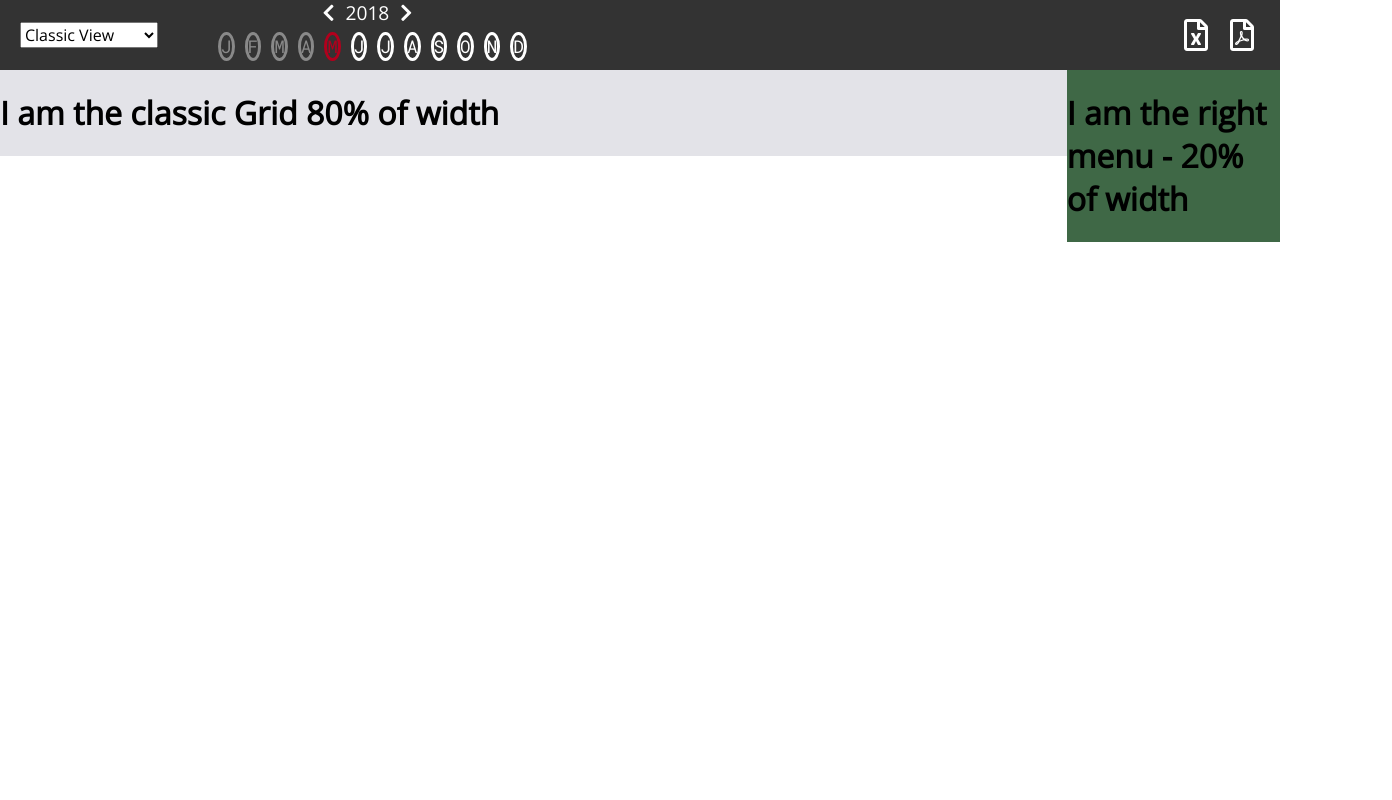
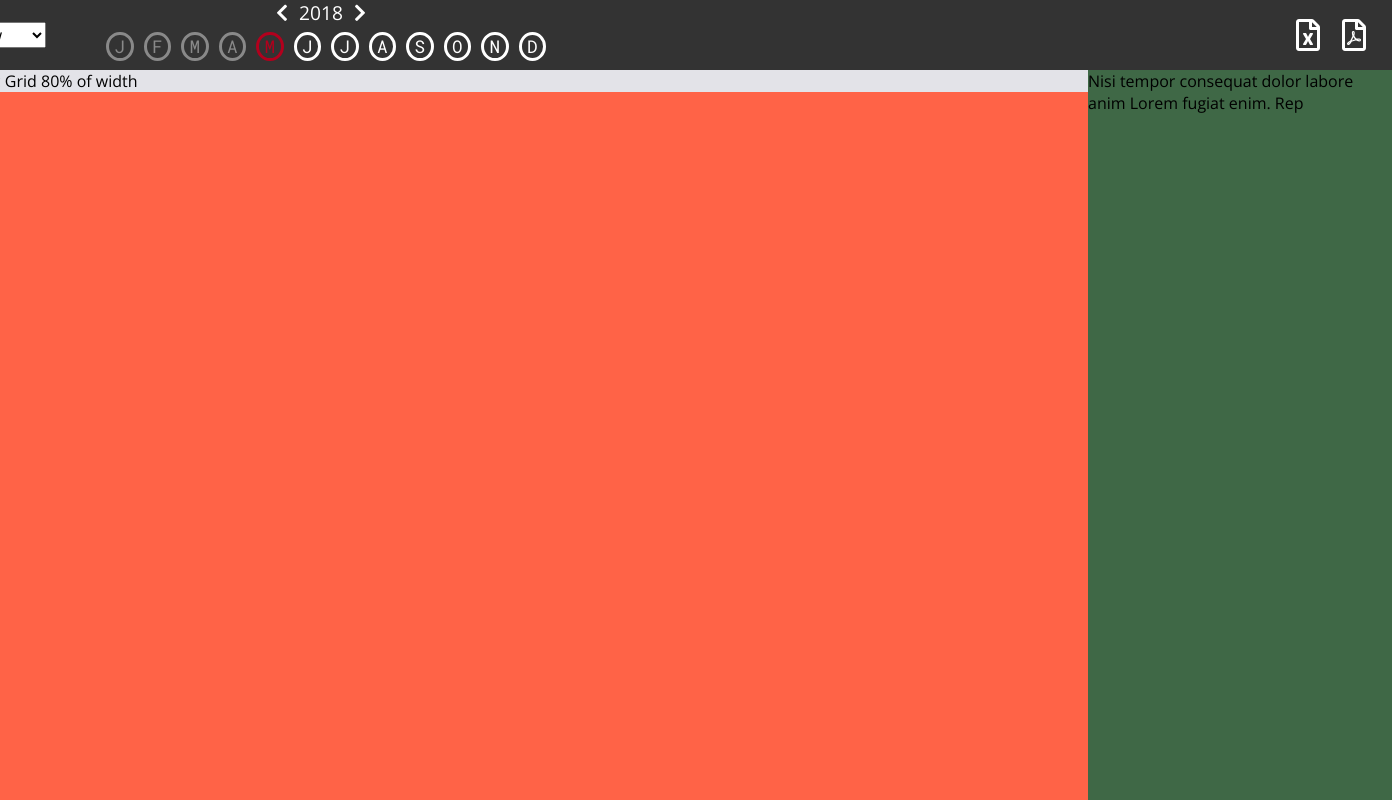
Before and after one commit to vsmithy/PhysicianSchedules, a React app: page / in a window 1280 px wide. Shown: the top 800 px of the page, 1392 px wide, since content can reach past the window. Built offline with nearby package versions, Linux system fonts and the light colour scheme.

Commit message:
style updates

```diff
--- a/public/index.html
+++ b/public/index.html
@@ -10,8 +10,8 @@
     -->
     <link rel="manifest" href="%PUBLIC_URL%/manifest.json">
     <link rel="shortcut icon" href="%PUBLIC_URL%/favicon.ico">
+    <link rel="stylesheet" href="https://fonts.googleapis.com/css?family=Open+Sans|Open+Sans+Condensed:300|Roboto+Mono">
     <link rel="stylesheet" type="text/css" href="normalize.css">
-    <link rel="stylesheet" href="https://fonts.googleapis.com/css?family=Open+Sans|Open+Sans+Condensed:300|Roboto+Mono">
     <link rel="stylesheet" type="text/css" href="styles.css">
     <link rel="stylesheet" href="https://fonts.googleapis.com/icon?family=Material+Icons">
     <link rel="stylesheet" href="https://use.fontawesome.com/releases/v5.0.10/css/all.css" integrity="sha384-+d0P83n9kaQMCwj8F4RJB66tzIwOKmrdb46+porD/OvrJ+37WqIM7UoBtwHO6Nlg" crossorigin="anonymous">
--- a/public/styles.css
+++ b/public/styles.css
@@ -3,47 +3,51 @@ html {
   width: 100%;
   font-size: 16px;
   font-family: 'Open Sans', sans-serif;
+  margin: 0;
+  padding: 0;
+  background-color: wheat;
+  display: flex;
+  flex-direction: row;
+  justify-content: center;
+  align-items: flex-start;
 }
 
 body {
   margin: 0;
   padding: 0;
-  height: 1000px;
-  width: 100%;
+  height: 100%;
+  width: 94rem;
+  background-color: tomato;
 }
 
-
+section, aside {
+  margin: 0;
+  padding: 0;
+}
 /* ------- now for the classic view styles (flexbox) ------------ */
-/*                   main area                      */
+/*                      body                        */
 /*                  /         \                     */
 /*           classicHeader     gridStats            */
 /*                             \        \           */
 /*                             grid      rightMenus */
 /* ----------------------------------------------------------------*/
 
-.mainArea {
-  margin: 0;
-  padding: 0;
-  height: 1000px;
-  width: 100%;
-}
-
 .classicHeader {
   margin: 0;
   padding: 0;
-  height: 70px;
+  height: 4.4rem;
   width: 100%;
+  background-color: #333;
   display: flex;
   flex-direction: row;
   justify-content: flex-start;
   align-items: center;
-  background-color: #333;
 }
 
 .gridStats {
   margin: 0;
   padding: 0;
-  height: 950px;
+  height: 100%;
   width: 100%;
   display: flex;
   flex-direction: row;
@@ -51,16 +55,10 @@ body {
   align-items: flex-start;
 }
 
-.grid {
-  flex: 10;
-  background-color: #e3e3e8;
-}
 
-.rightMenus {
-  flex: 2;
-  background-color: #3f6846;
-}
 
+
+/* header stuffs */
 #viewSelect1 {
   flex: 1;
   margin-left: 20px;
@@ -74,8 +72,28 @@ body {
   display: flex;
 }
 
+.exportIcons {
+  flex: 1;
+  display: flex;
+  padding-right: 20px;
+  justify-content: flex-end;
+  align-items: center;
+}
+
+.exportIcons > button {
+  display: inline;
+  margin-left: 10px;
+  color: #fff;
+  background-color: #333;
+  border: none;
+}
+
+.exportIcons > button:hover {
+  color: #b2001d;
+}
+
 .calMonthFlex {
-  flex: .3;
+  width: 450px;
   height: 100%;
   display: flex;
   flex-direction: column;
@@ -152,22 +170,22 @@ body {
   border-color: #898989;
 }
 
-.exportIcons {
-  flex: 1;
-  display: flex;
-  padding-right: 20px;
-  justify-content: flex-end;
-  align-items: center;
+
+
+/* gridstats stuffs */
+.grid {
+  margin: 0;
+  padding: 0;
+  flex-basis: 75rem;
+  background-color: #e3e3e8;
+  display: inline-block;
 }
 
-.exportIcons > button {
-  display: inline;
-  margin-left: 10px;
-  color: #fff;
-  background-color: #333;
-  border: none;
+.rightMenus {
+  margin: 0;
+  padding: 0;
+  height: 60rem;
+  flex-basis: 19rem;
+  background-color: #3f6846;
+  display: inline-block;
 }
-
-.exportIcons > button:hover {
-  color: #b2001d;
-}
--- a/src/components/classicView/ClassicNavCal.js
+++ b/src/components/classicView/ClassicNavCal.js
@@ -49,7 +49,7 @@ export default class ClassicNavCal extends Component {
     const whichClass = (idx) => currentViewProperties.currentMonth > idx ? 'calCircleColorPast' : 'calCircleColor'
 
     return (
-      <div className='classicNavCal'>
+      <span className='classicNavCal'>
         <div className='calMonthFlex'>
           <span className='calNavYear'>
             <button onClick={() => this.props.changeYear(-1)}><i className="fas fa-chevron-left"></i></button>
@@ -67,7 +67,7 @@ export default class ClassicNavCal extends Component {
             }
           </ul>
         </div>
-      </div>
+      </span>
     )//return
   }//render
 }//ClassicNavCal
--- a/src/components/classicView/Grid.js
+++ b/src/components/classicView/Grid.js
@@ -9,9 +9,9 @@ export default class Grid extends Component {
 
   render(){
     return (
-      <div className="grid">
-        <h1>I am the classic Grid 80% of width</h1>
-      </div>
+      <section className="grid">
+        I am the classic Grid 80% of width
+      </section>
     )//return
   }//render
 }//grid
--- a/src/components/classicView/Header.js
+++ b/src/components/classicView/Header.js
@@ -3,7 +3,7 @@ import ClassicNavCal from './ClassicNavCal'
 export default class Header extends Component {
   render(){
     return (
-      <div className='classicHeader'>
+      <header className='classicHeader'>
         <select name="viewSelect" id="viewSelect1">
           <option value="classic">Classic View</option>
           <option value="orview">OR Schedule</option>
@@ -15,7 +15,7 @@ export default class Header extends Component {
           <button onClick={() => this.props.excelExport()}><i className="far fa-file-excel fa-2x"></i></button>
           <button onClick={() => this.props.pdfExport()}><i className="far fa-file-pdf fa-2x"></i></button>
         </span>
-      </div>
+      </header>
     )//return
   }//render
 }//header
--- a/src/components/classicView/RightMenus.js
+++ b/src/components/classicView/RightMenus.js
@@ -9,9 +9,31 @@ export default class RightMenus extends Component {
 
   render(){
     return (
-      <div className='rightMenus'>
-        <h1>I am the right menu - 20% of width</h1>
-      </div>
+      <aside className='rightMenus'>
+        Nisi tempor consequat dolor labore anim Lorem fugiat enim. Rep
+      </aside>
     )//return
   }//render
 }//right mennu
+
+
+      // <aside className='rightMenus'>
+      //   <h2>section1</h2>
+      //   <section>
+      //     <ul>
+      //       <li>btn</li>
+      //       <li>btn</li>
+      //       <li>btn</li>
+      //       <li>btn</li>
+      //       <li>btn</li>
+      //       <li>btn</li>
+      //       <li>btn</li>
+      //     </ul>
+      //   </section>
+      //   <h2>section2</h2>
+      //   <section>Nostrud ea labore do nisi aute proident ex ex eiusmod nulla nostrud nulla et nostrud. Do aliquip labore proident labore aliquip tempor exercitation fugiat esse minim. Culpa dolor proident adipisicing cupidatat non proident. Reprehenderit et eiusmod id quis.</section>
+      //   <h2>section3</h2>
+      //   <section>Nisi tempor consequat dolor labore anim Lorem fugiat enim. Reprehenderit ipsum ipsum officia esse ullamco amet eiusmod veniam cupidatat velit dolore cillum. Officia nulla dolor aliqua exercitation magna aliquip elit sint sint excepteur laboris dolore eiusmod.</section>
+      //   <h2>section4</h2>
+      //   <section>CRUD of Notes section</section>
+      // </aside>
--- a/src/containers/ClassicContainer.js
+++ b/src/containers/ClassicContainer.js
@@ -12,19 +12,18 @@ import RightMenus from '../components/classicView/RightMenus'
 class ClassicContainer extends Component {
   render(){
     return (
-      <div className='mainArea'>
+      <body>
         <Header {...this.props} />
-        <section className='gridStats'>
+        <main className='gridStats'>
           <Grid />
           <RightMenus />
-        </section>
-      </div>
+        </main>
+      </body>
     )//return
   }//render
 }//Component
 
 const mapStateToProps = state => ({
-  classicViewData: state.classicViewData,
   currentViewProperties: state.currentViewProperties,
   shifts: state.shifts
  })
--- a/src/reducers/classicViewData.js
+++ /dev/null
@@ -1,43 +0,0 @@
-import { CHANGE_VIEW, CHANGE_MONTH } from '../actions/constants'
-
-const initialDate = new Date()
-const initialState = {
-  mealFilter: 'Breakfast',
-  chosenDate: initialDate,
-  chosenRecipeSearch: 'breakfastData',
-  newSearchBreakfast: true,
-  newSearchLunch: true,
-  newSearchDinner: true,
-  newSearchDessert: true,
-}
-
-export default function inventory(state = initialState, action){
-  switch(action.type){
-    case CHANGE_VIEW:
-      if(!(state.every(item => action.name !== item.name))){
-        return state
-      } else {
-          return [
-            {
-              name: action.name,
-              amount: action.amount,
-              checked: false,
-              id: state.reduce((maxId, item) => Math.max(item.id, maxId), -1) + 1
-            },
-            ...state
-          ]
-      }//else
-    case CHANGE_MONTH:
-      if(action.name === '' || action.name === ' '){
-        return state
-      } else if(!(state.every(item => (action.name+action.amount) !== (item.name+item.amount) ))){
-        return state
-      } else{
-        return state.map( item =>
-          item.id === action.id ? { ...item, name: action.name, amount: action.amount } : item
-        )
-      }
-    default:
-      return state
-  }//switch
-}//inventory
--- a/src/reducers/index.js
+++ b/src/reducers/index.js
@@ -1,12 +1,10 @@
 import { combineReducers } from 'redux'
 
 //bring in the other reducers
-import classicViewData from './classicViewData'
 import currentViewProperties from './currentViewProperties'
 import shifts from './shifts'
 
 const rootReducer = combineReducers({
-  classicViewData,
   currentViewProperties,
   shifts
 }) //combineReducers
```
Also changed, not shown: 1 other file.
